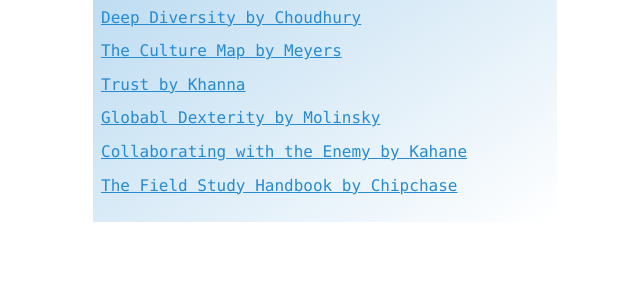
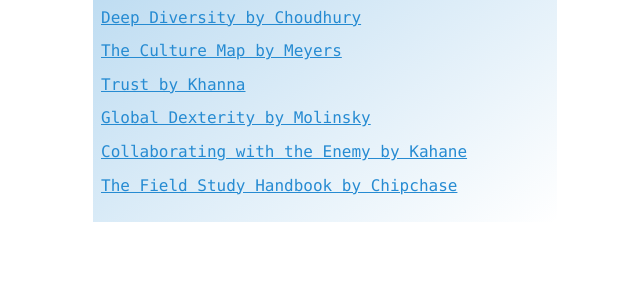
Before and after one commit to zachmccabe/zachmccabe.github.io, a Jekyll site: the page built from _travel/reading-list.md, in a window 1280 px wide and 900 px high. Shown: the part 423-723 px from the top of the window, without its empty margins (315-955 px from the left). Built offline with Jekyll 4.4.1, drawn with Linux system fonts in a browser that asks for light colours.

Commit message:
Update reading-list.md
Fixing a typo

```diff
--- a/_travel/reading-list.md
+++ b/_travel/reading-list.md
@@ -9,7 +9,7 @@
   + [Deep Diversity by Choudhury](https://www.zachmccabe.com/travel/reading-list.html#deep-diversity-by-choudhury)
   + [The Culture Map by Meyers](https://www.zachmccabe.com/travel/reading-list.html#the-culture-map-by-meyer)
   + [Trust by Khanna](https://www.zachmccabe.com/travel/reading-list.html#trust-by-khanna)
-  + [Globabl Dexterity by Molinsky](https://www.zachmccabe.com/travel/reading-list.html#global-dexterity-by-molinksy)
+  + [Global Dexterity by Molinsky](https://www.zachmccabe.com/travel/reading-list.html#global-dexterity-by-molinksy)
   + [Collaborating with the Enemy by Kahane](https://www.zachmccabe.com/travel/reading-list.html#collaborating-with-the-enemy-by-kahane)
   + [The Field Study Handbook by Chipchase](https://www.zachmccabe.com/travel/reading-list.html#the-field-study-handbook-by-chipchase)
 
```
